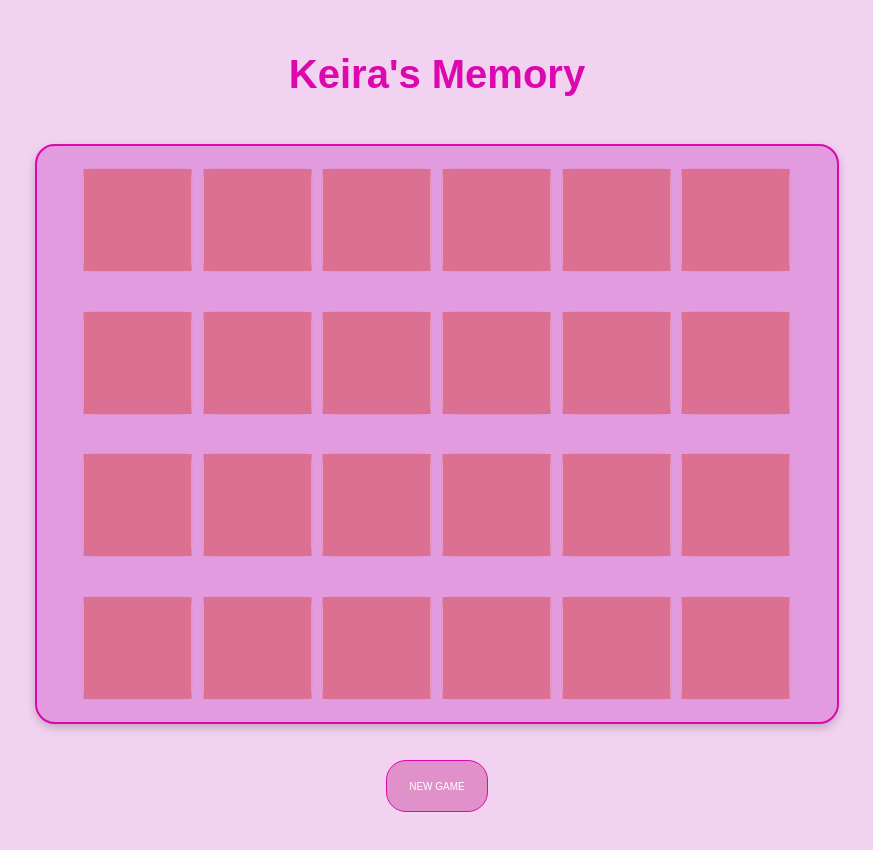
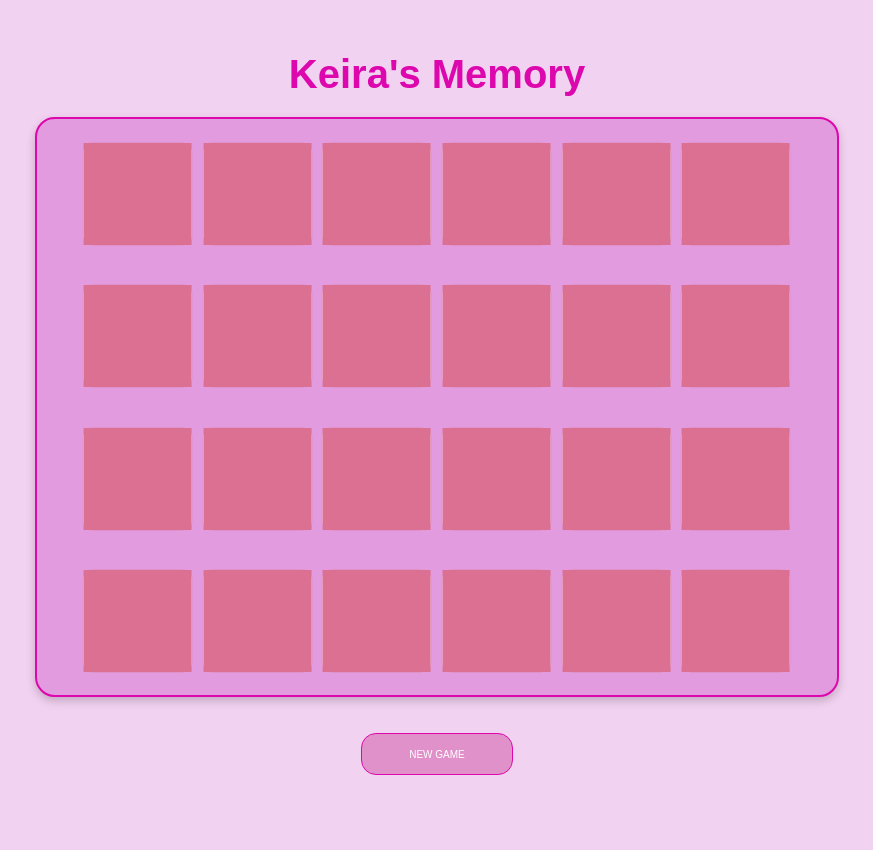
Before and after one commit to keirajol/Memorie, a plain HTML site: page index.html in a window 1280 px wide. Shown: the whole page, without its empty margins (203-1076 px from the left). After the commit the page ends 817 px from the top, so only its background shows below. Drawn offline with Linux system fonts and the light colour scheme.

Commit message:
Update style.css

```diff
--- a/style.css
+++ b/style.css
@@ -16,6 +16,7 @@ main {
 h1 {
   color: #DC07AD;
   font-size: 40px;
+  margin-bottom: 0;
 }
 
 .board {
@@ -87,11 +88,11 @@ h1 {
 }
 
 .btn {
-  height: 50px;
-  width: 100px;
+  height: 40px;
+  width: 150px;
   background-color: #E191CA;
   margin: 1rem;
-  border-radius: 20px;
+  border-radius: 15px;
   border: 1px solid #DC07AD;
   color: #ffffff;
   font-size: 10PX;
```
